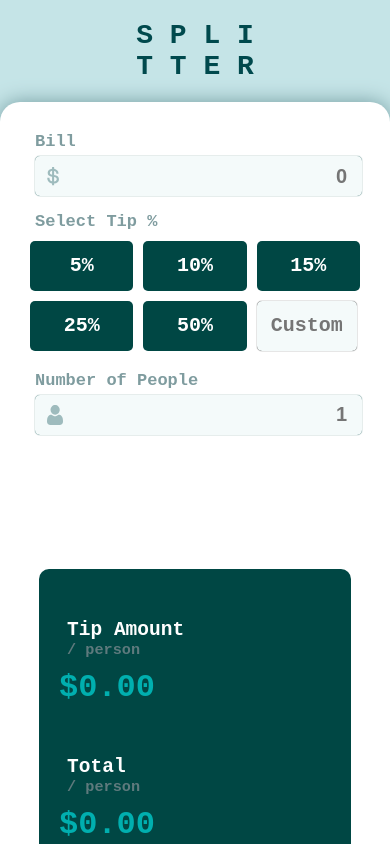
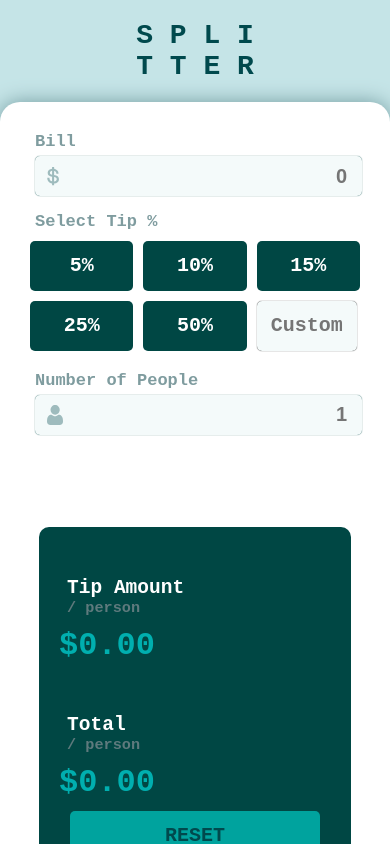
Before and after one commit to DavitTcharbadze/Tip-Calculator, a React (Vite) app in the folder vite-project/: page / in a window 390 px wide. Shown: the top 844 px of the page. Built offline with nearby package versions, Linux system fonts and the light colour scheme.

Commit message:
fixed mobile responsive design

```diff
--- a/vite-project/src/modules/MainBar.module.scss
+++ b/vite-project/src/modules/MainBar.module.scss
@@ -43,7 +43,7 @@
     .main-wrapper {
         flex-direction: column;
         width: 100%;
-        height: 130vh;
+        height: 120vh;
         gap: 20px;
         .interactive-box {
             width: 100%;
```
